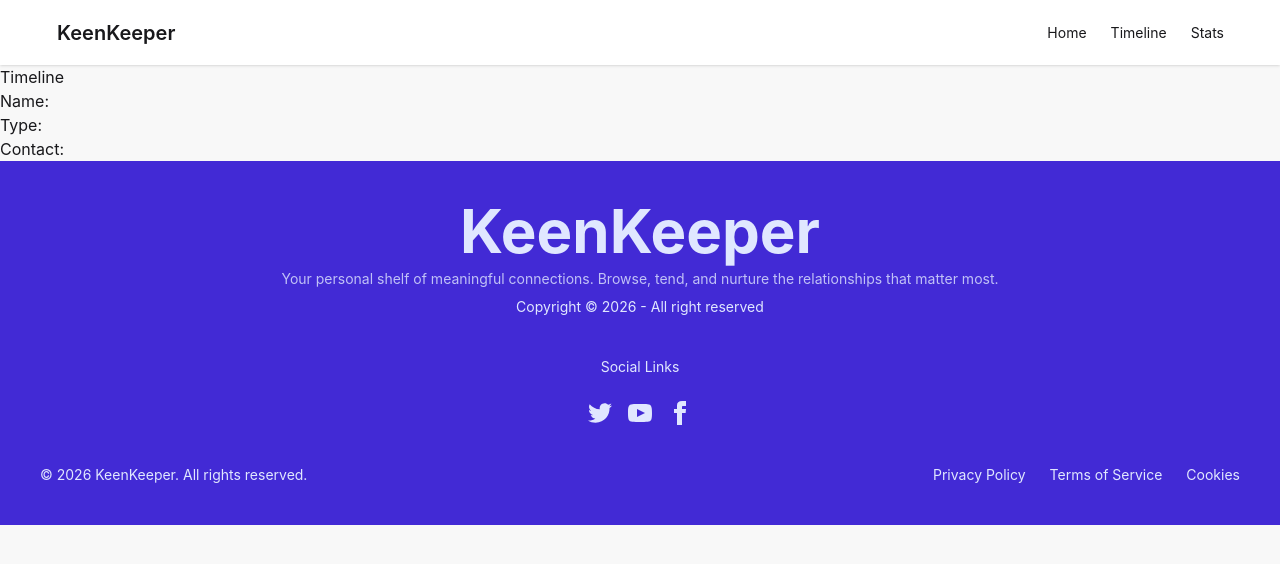
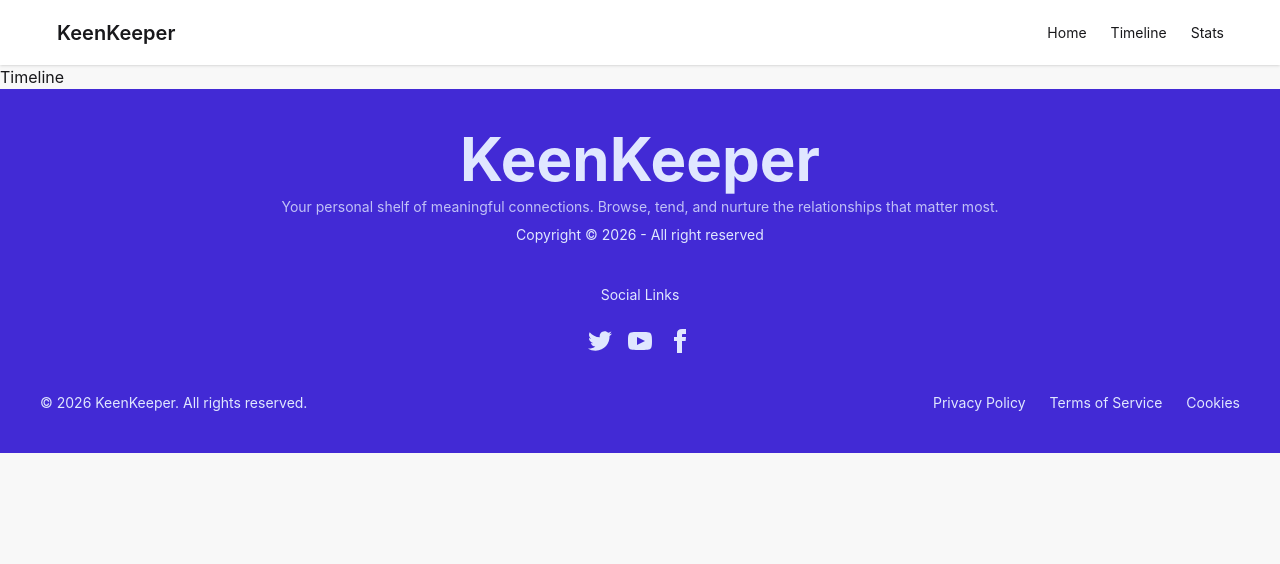
Before and after one commit to Ahnaf-Afif/assignment-07, a Next.js app: page /Timeline in a window 1280 px wide. Shown: the top 564 px of the page. Built offline with nearby package versions, Linux system fonts and the light colour scheme.

Commit message:
timeline functionality done

```diff
--- a/src/components/Details/Leftside.jsx
+++ b/src/components/Details/Leftside.jsx
@@ -63,11 +63,14 @@ export default function Leftside({ friend }) {
       contact = friend.quickCheckIn?.video;
     }
 
-    setMessage({
-      name: friend.name,
-      type: actionLabel,
-      contact: contact,
-    });
+    setMessage((prev) => [
+      ...prev,
+      {
+        name: friend.name,
+        type: actionLabel,
+        contact: contact,
+      },
+    ]);
   }
 
   const stats = [
--- a/src/components/TimelineBox.jsx
+++ b/src/components/TimelineBox.jsx
@@ -9,9 +9,13 @@ export default function TimelineBox() {
   return (
     <div>
       <h1>Timeline</h1>
-      <p>Name: {message.name}</p>
-      <p>Type: {message.type}</p>
-      <p>Contact: {message.contact}</p>
+      {message.map((item, index) => (
+        <div key={index}>
+          <p>Name: {item.name}</p>
+          <p>Type: {item.type}</p>
+          <p>Contact: {item.contact}</p>
+        </div>
+      ))}
     </div>
   );
 }
--- a/src/context/context.js
+++ b/src/context/context.js
@@ -4,7 +4,7 @@ import { createContext, useState } from "react";
 export const Message_data = createContext(null);
 
 export default function Context({ children }) {
-  const [message, setMessage] = useState("");
+  const [message, setMessage] = useState([]);
   return (
     <Message_data.Provider value={{ message, setMessage }}>
       {children}
```
